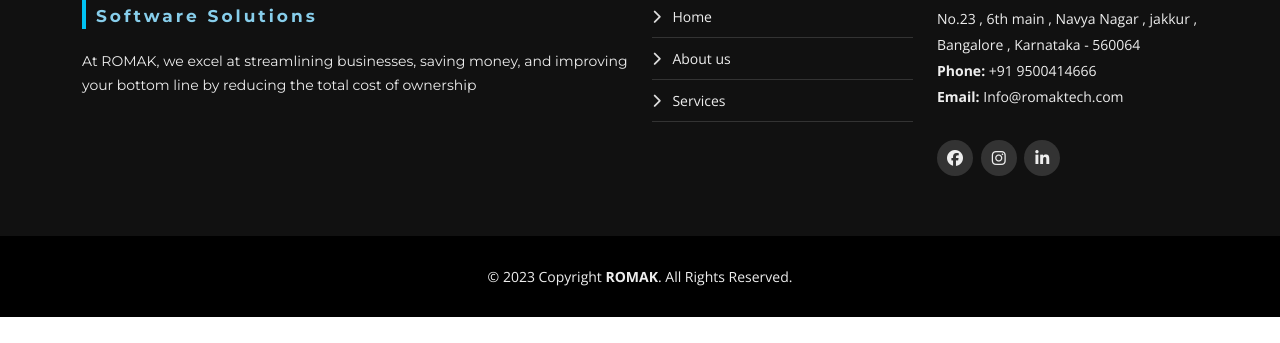
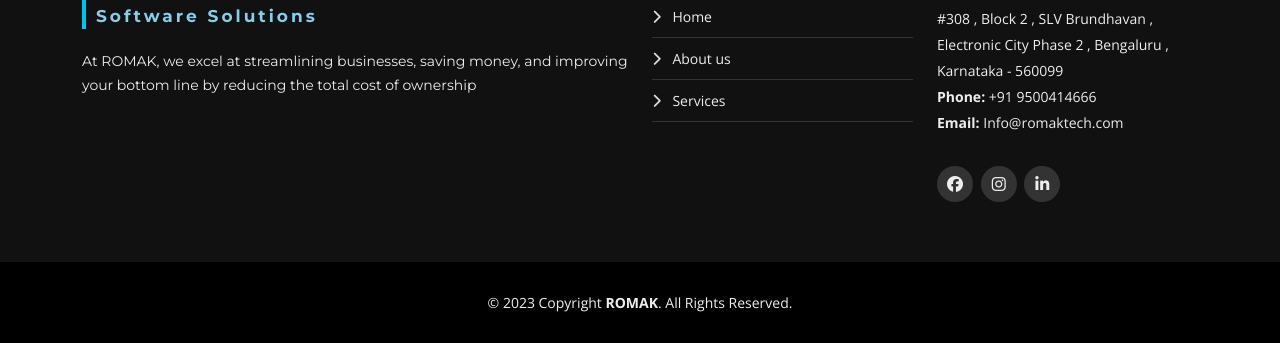
Before and after one commit to lalith145/Romak, a website: page index.html in a window 1280 px wide. Shown: the part 3291-3634 px from the top of the page. Before the commit the page ends 3608 px from the top, so only its background shows below. Drawn offline with nearby package versions, Linux system fonts and the light colour scheme; a web font is replaced by a local one.

Commit message:
address changed

```diff
--- a/index.html
+++ b/index.html
@@ -349,7 +349,7 @@
           <div class="col-lg-3 col-md-6 footer-contact">
             <h4>Contact Us</h4>
             <p>
-              No.23 , 6th main , Navya Nagar , jakkur , Bangalore , Karnataka - 560064
+              #308 , Block 2 , SLV Brundhavan , Electronic City Phase 2 , Bengaluru , Karnataka - 560099
 
               <br>
               <strong>Phone:</strong> +91 9500414666<br>
```
